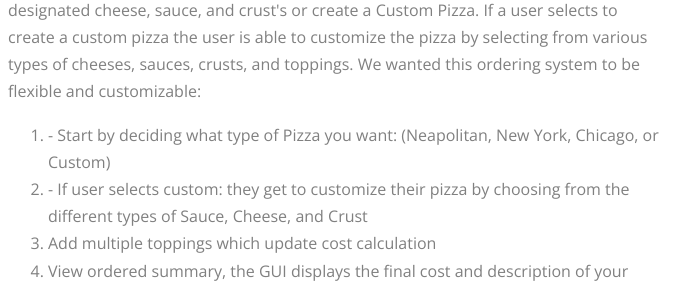
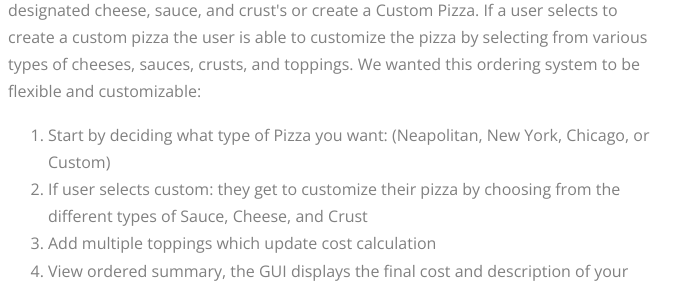
Before and after one commit to maggiecope/maggiecope.github.io, a plain HTML site: page index.html in a window 1280 px wide. Shown: the part 3980-4263 px from the top of the page, 533-1223 px from the left. Drawn offline with nearby package versions, Linux system fonts and the light colour scheme; a script that the page names is missing; files whose address does not match are found by name.

Commit message:
removed -

```diff
--- a/index.html
+++ b/index.html
@@ -241,8 +241,8 @@
               If a user selects to create a custom pizza the user is able to customize the pizza by selecting from various types of cheeses, sauces, crusts, and toppings.
               We wanted this ordering system to be flexible and customizable:
               <ol>
-            <li> - Start by deciding what type of Pizza you want: (Neapolitan, New York, Chicago, or Custom)
-            <li> - If user selects custom: they get to customize their pizza by choosing from the different types of Sauce, Cheese, and Crust
+            <li> Start by deciding what type of Pizza you want: (Neapolitan, New York, Chicago, or Custom)
+            <li> If user selects custom: they get to customize their pizza by choosing from the different types of Sauce, Cheese, and Crust
             <li> Add multiple toppings which update cost calculation
             <li>View ordered summary, the GUI displays the final cost and description of your pizza
             <li> Choose a preferred payment method (cash or card)
```
